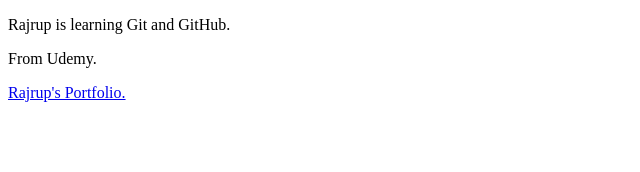
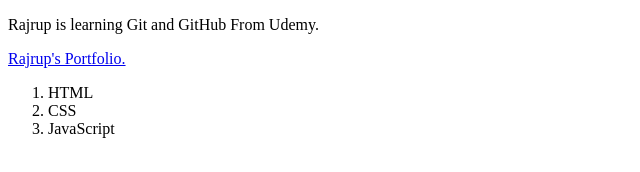
Before and after one commit to rajrupborooah/background-generator, a plain HTML site: page index.html in a window 1280 px wide. Shown: the whole page, without its empty margins (0-640 px from the left). Drawn offline with Linux system fonts and the light colour scheme.

Commit message:
Added an ordered list in index.html file.

```diff
--- a/index.html
+++ b/index.html
@@ -6,10 +6,14 @@
     <title>Git and GitHub</title>
   </head>
   <body>
-    <p>Rajrup is learning Git and GitHub.</p>
-    <p>From Udemy.</p>
+    <p>Rajrup is learning Git and GitHub From Udemy.</p>
     <a target="_blank" href="https://rajrupborooah.netlify.app/"
       >Rajrup's Portfolio.</a
     >
+    <ol>
+      <li>HTML</li>
+      <li>CSS</li>
+      <li>JavaScript</li>
+    </ol>
   </body>
 </html>
```
